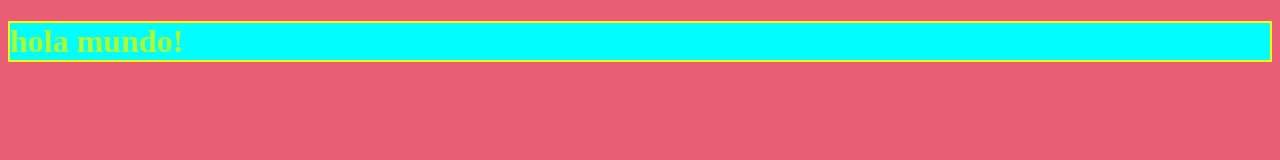
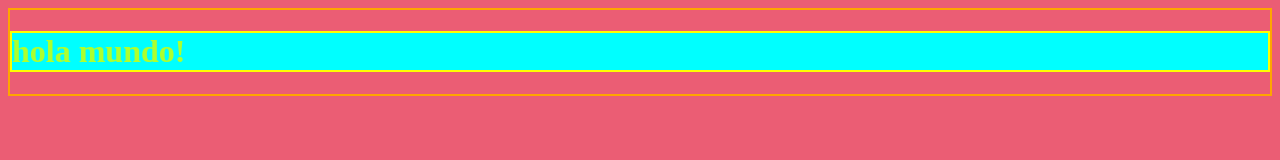
Before and after one commit to JordiRoronoa/git-demo, a plain HTML site: page index.html in a window 1280 px wide. Drawn offline with Linux system fonts and the light colour scheme.

Commit message:
orange-body-border

```diff
--- a/index.html
+++ b/index.html
@@ -7,7 +7,7 @@
     <title>hola mundo!</title>
 </head>
 
-<body style="background-color:rgb(235, 93, 116)">
+<body style="background-color:rgb(235, 93, 116); border: 2px solid orange">
     <h1 style="color:greenyellow; background:cyan; border:2px solid yellow">hola mundo!</h1>
 </body>
 </html>
```
